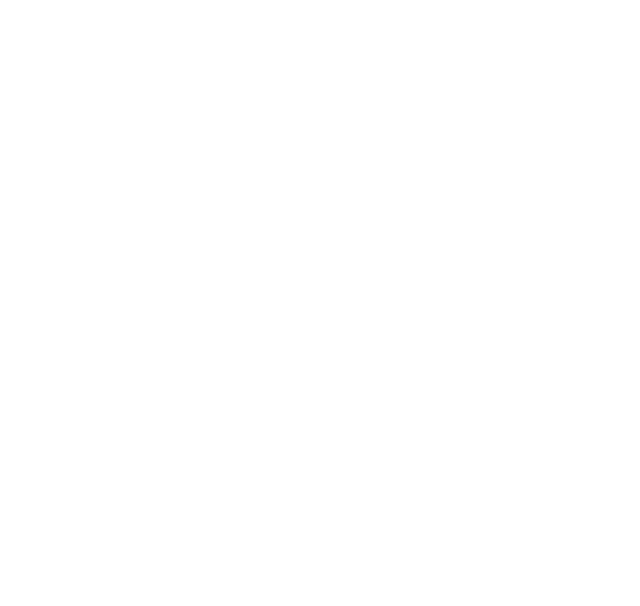
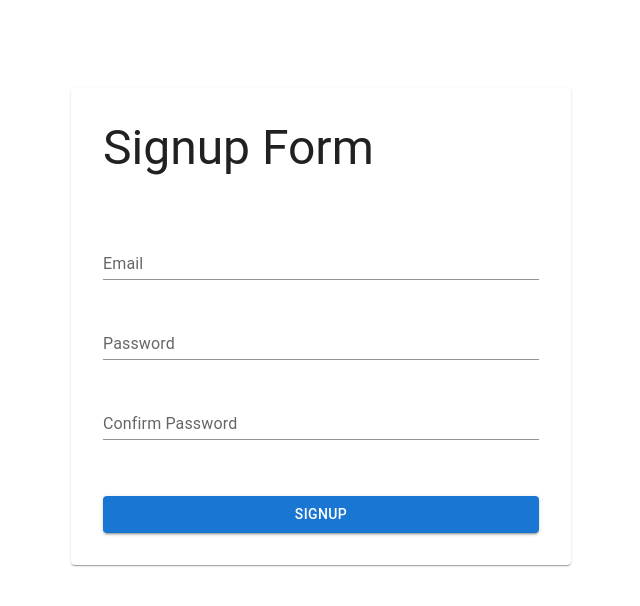
Before and after one commit to KeVAALL/react-vite-auth, a React (Vite) app: page / in a window 1280 px wide. Shown: the top 606 px of the page, without its empty margins (319-959 px from the left). Built offline with nearby package versions, Linux system fonts and the light colour scheme.

Commit message:
Build SignUp Form

```diff
--- a/src/App.jsx
+++ b/src/App.jsx
@@ -1,3 +1,11 @@
-function App() {}
+import Signup from "./components/Signup";
+
+function App() {
+  return (
+    <>
+      <Signup />
+    </>
+  );
+}
 
 export default App;
--- /dev/null
+++ b/src/components/Signup.jsx
@@ -0,0 +1,93 @@
+import React, { useReducer } from "react";
+import Card from "@mui/material/Card";
+import Box from "@mui/material/Box";
+import Typography from "@mui/material/Typography";
+import FormControl from "@mui/material/FormControl";
+import FormHelperText from "@mui/material/FormHelperText";
+import Input from "@mui/material/Input";
+import InputLabel from "@mui/material/InputLabel";
+import Button from "@mui/material/Button";
+
+export default function Signup() {
+  const [formInput, setFormInput] = useReducer(
+    (state, newState) => ({ ...state, ...newState }),
+    {
+      email: "",
+      password: "",
+      confirmPassword: "",
+    }
+  );
+
+  const handleInput = (evt) => {
+    const name = evt.target.name;
+    const newValue = evt.target.value;
+    setFormInput({ [name]: newValue });
+  };
+
+  return (
+    <>
+      <Box
+        sx={{
+          display: "flex",
+          alignContent: "center",
+          justifyContent: "center",
+          //   m: 4,
+        }}
+      >
+        <Card sx={{ minWidth: 500, mt: 10 }}>
+          <Box
+            component="form"
+            sx={{
+              m: 4,
+              display: "flex",
+              flexDirection: "column",
+              gap: 4,
+            }}
+          >
+            <Box sx={{ mb: 3 }}>
+              {" "}
+              <Typography variant="h3">Signup Form</Typography>
+            </Box>
+            <FormControl variant="standard">
+              <InputLabel htmlFor="email">Email</InputLabel>
+              <Input
+                id="email"
+                name="email"
+                defaultValue={formInput.email}
+                onChange={handleInput}
+              />
+            </FormControl>
+            <FormControl variant="standard">
+              <InputLabel htmlFor="password">Password</InputLabel>
+              <Input
+                id="password"
+                name="password"
+                defaultValue={formInput.password}
+                onChange={handleInput}
+              />
+            </FormControl>
+            <FormControl variant="standard">
+              <InputLabel htmlFor="confirmPassword">
+                Confirm Password
+              </InputLabel>
+              <Input
+                id="confirmPassword"
+                name="confirmPassword"
+                defaultValue={formInput.confirmPassword}
+                onChange={handleInput}
+              />
+            </FormControl>
+            <Button
+              type="submit"
+              variant="contained"
+              color="primary"
+              sx={{ mt: 3 }}
+            >
+              SignUp
+            </Button>
+          </Box>
+        </Card>
+      </Box>
+    </>
+  );
+}
```
